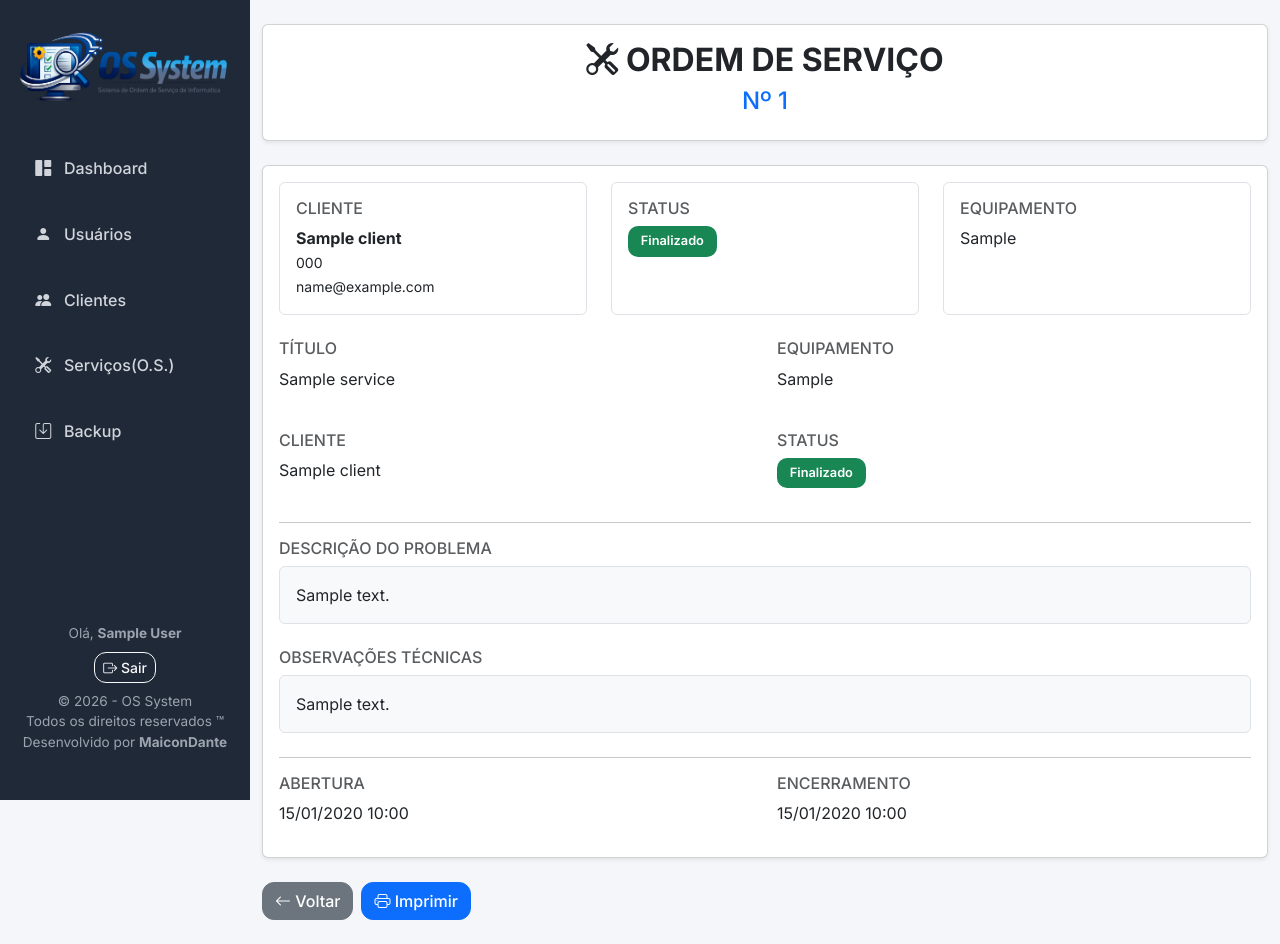
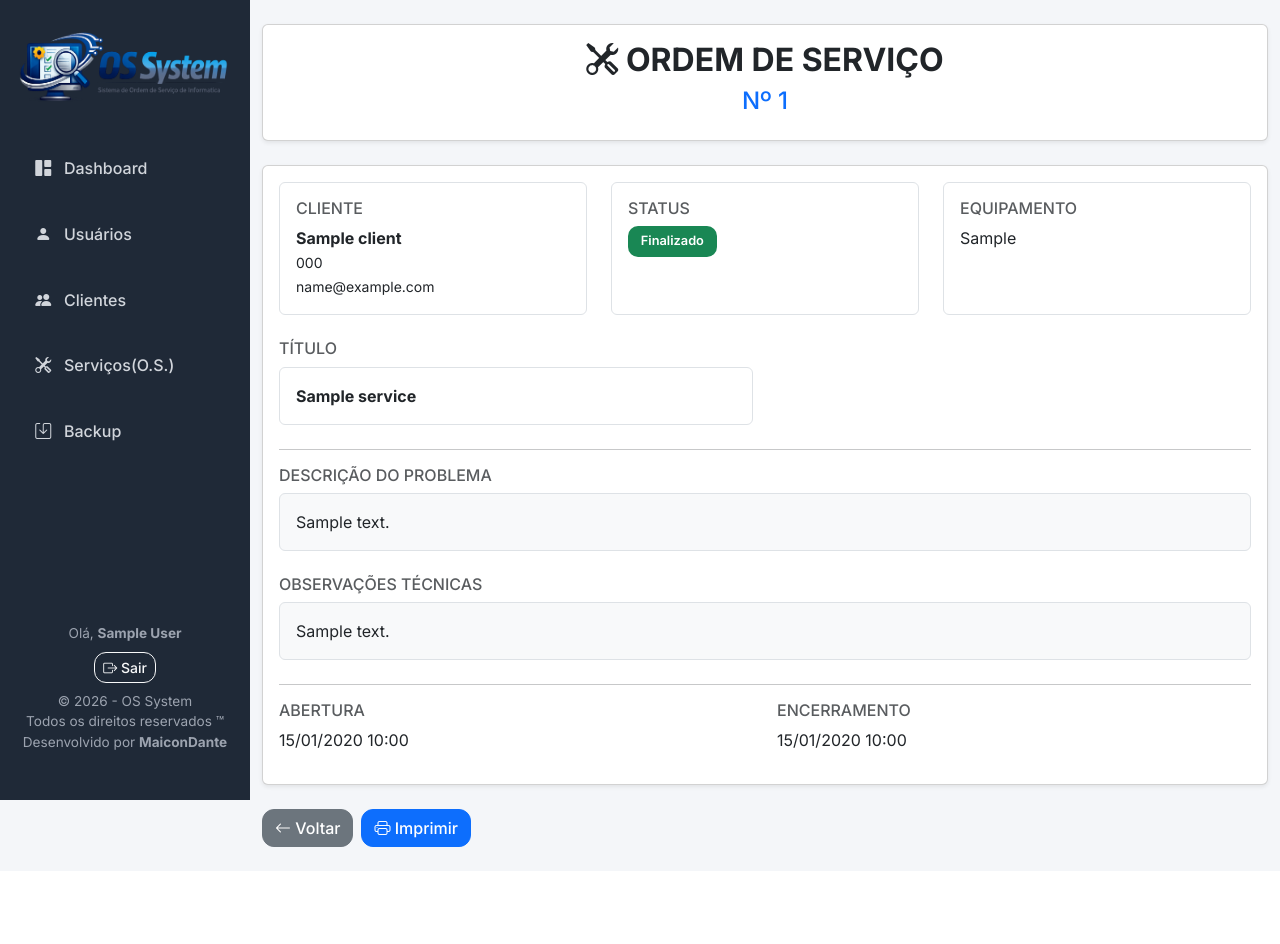
Before and after one commit to MaiconDante/os_system, a Flask app: page /orders/1 in a window 1280 px wide. After the commit the page ends 847 px from the top, so only its background shows below. Run offline with Flask 3, Linux system fonts and the light colour scheme; a user stored in the database is signed in; tables that the repository leaves empty hold one stand-in row (values such as "Sample post").

Commit message:
refactor: Reorganiza layout da visualização da ordem de serviço.

```diff
--- a/app/templates/orders/details.html
+++ b/app/templates/orders/details.html
@@ -113,65 +113,13 @@ Detalhes da Ordem de Serviço
                     TÍTULO
                 </h6>
 
-                <p>
-                    {{ order.title }}
-                </p>
+                <div class="border rounded p-3">
 
-            </div>
+                    <strong>
+                        {{ order.title }}
+                    </strong>
 
-            <div class="col-md-6">
-
-                <h6 class="text-muted">
-                    EQUIPAMENTO
-                </h6>
-
-                <p>
-                    {{ order.equipment }}
-                </p>
-
-            </div>
-
-        </div>
-
-        <div class="row mb-4">
-
-            <div class="col-md-6">
-
-                <h6 class="text-muted">
-                    CLIENTE
-                </h6>
-
-                <p>
-                    {{ order.client.name }}
-                </p>
-
-            </div>
-
-            <div class="col-md-6">
-
-                <h6 class="text-muted">
-                    STATUS
-                </h6>
-
-                {% if order.status == "Aberto" %}
-
-                    <span class="badge bg-warning text-dark">
-                        {{ order.status }}
-                    </span>
-
-                {% elif order.status == "Em andamento" %}
-
-                    <span class="badge bg-primary">
-                        {{ order.status }}
-                    </span>
-
-                {% elif order.status == "Finalizado" %}
-
-                    <span class="badge bg-success">
-                        {{ order.status }}
-                    </span>
-
-                {% endif %}
+                </div>
 
             </div>
 
```
